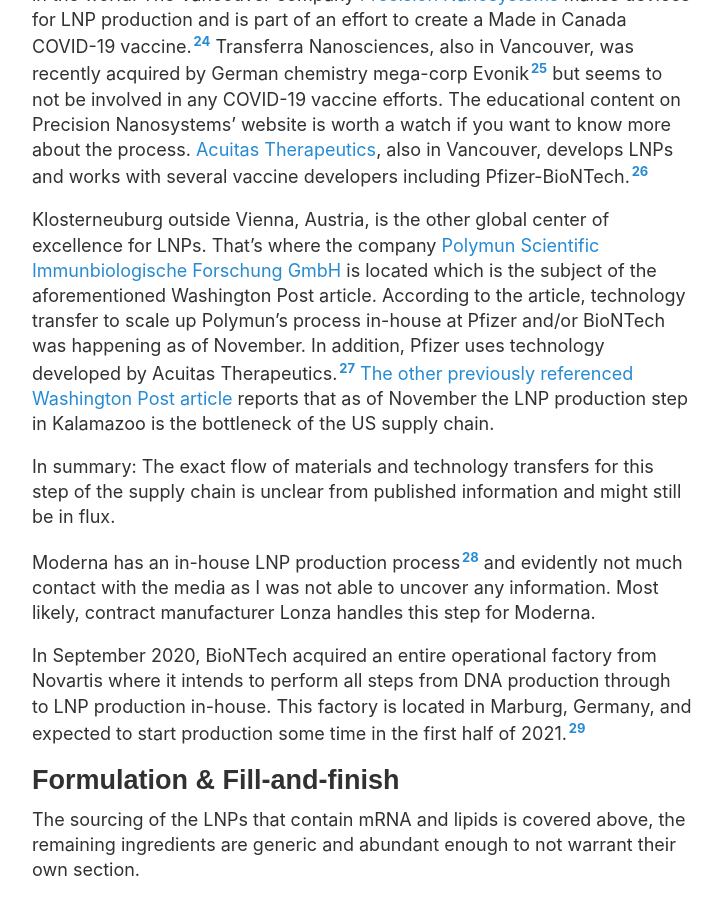
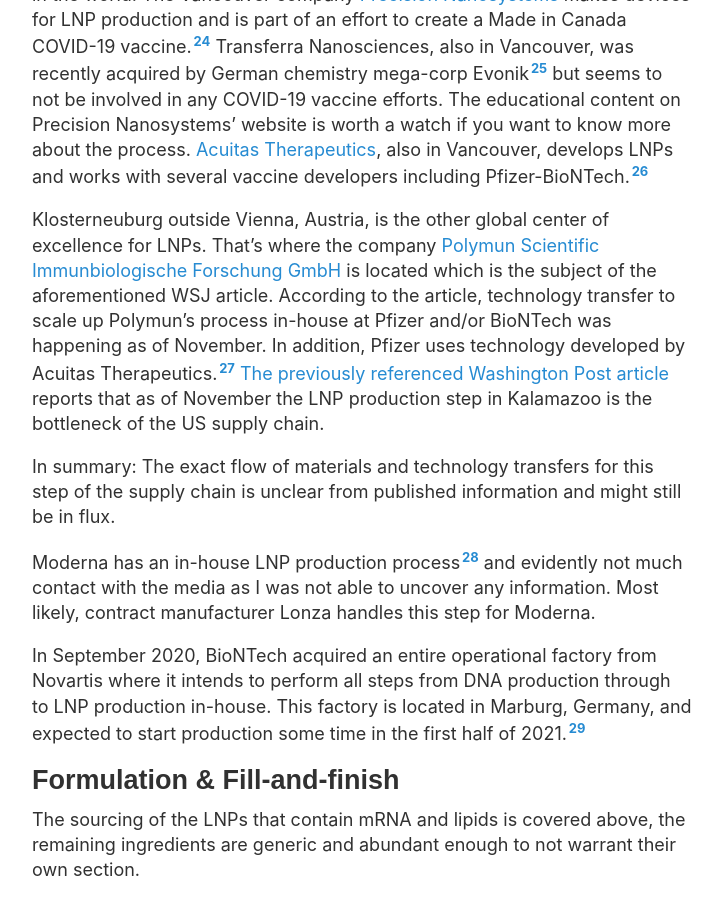
Before and after one commit to jonemo/blog.jonasneubert.com, a Jekyll site: the page built from _posts/2021-01-10-exploring-the-supply-chain-of-the-pfizer-biontech-and-moderna-covid-19-vaccines.md, in a window 1280 px wide and 900 px high, scrolled down 10274 px. Shown: the whole window, without its empty margins (70-792 px from the left). Built offline with Jekyll 4.4.1, drawn with Linux system fonts in a browser that asks for light colours; some of the changed text lies outside the part shown.

Commit message:
[post] supply chain: fix dead link in footnote, fix mixup of Wallstreet Journal and Washington Post

```diff
--- a/_posts/2021-01-10-exploring-the-supply-chain-of-the-pfizer-biontech-and-moderna-covid-19-vaccines.md
+++ b/_posts/2021-01-10-exploring-the-supply-chain-of-the-pfizer-biontech-and-moderna-covid-19-vaccines.md
@@ -356,7 +356,7 @@
 
 Vancouver, British Columbia, appears to be one center of expertise for LNPs in the world. The Vancouver company [Precision Nanosystems](https://www.precisionnanosystems.com/workflows/payloads/mrna) makes devices for LNP production and is part of an effort to create a Made in Canada COVID-19 vaccine.[^24] Transferra Nanosciences, also in Vancouver, was recently acquired by German chemistry mega-corp Evonik[^25] but seems to not be involved in any COVID-19 vaccine efforts. The educational content on Precision Nanosystems’ website is worth a watch if you want to know more about the process. [Acuitas Therapeutics](https://acuitastx.com), also in Vancouver, develops LNPs and works with several vaccine developers including Pfizer-BioNTech.[^26]
 
-Klosterneuburg outside Vienna, Austria, is the other global center of excellence for LNPs. That’s where the company [Polymun Scientific Immunbiologische Forschung GmbH](https://www.polymun.com) is located which is the subject of the aforementioned Washington Post article. According to the article, technology transfer to scale up Polymun’s process in-house at Pfizer and/or BioNTech was happening as of November. In addition, Pfizer uses technology developed by Acuitas Therapeutics.[^27] [The other previously referenced Washington Post article](https://www.washingtonpost.com/health/2020/11/17/coronavirus-vaccine-manufacturing/) reports that as of November the LNP production step in Kalamazoo is the bottleneck of the US supply chain.
+Klosterneuburg outside Vienna, Austria, is the other global center of excellence for LNPs. That’s where the company [Polymun Scientific Immunbiologische Forschung GmbH](https://www.polymun.com) is located which is the subject of the aforementioned WSJ article. According to the article, technology transfer to scale up Polymun’s process in-house at Pfizer and/or BioNTech was happening as of November. In addition, Pfizer uses technology developed by Acuitas Therapeutics.[^27] [The previously referenced Washington Post article](https://www.washingtonpost.com/health/2020/11/17/coronavirus-vaccine-manufacturing/) reports that as of November the LNP production step in Kalamazoo is the bottleneck of the US supply chain.
 
 In summary: The exact flow of materials and technology transfers for this step of the supply chain is unclear from published information and might still be in flux.
 
@@ -802,7 +802,7 @@
      [https://simpleflying.com/boeing-aircraft-vaccine-capacity-increased/](https://simpleflying.com/boeing-aircraft-vaccine-capacity-increased/)
 
 [^59]:
-     [https://www.wsj.com/articles/united-begins-flying-pfizers-covid-19-vaccine-11606512293?mod=djemalertNEWS](https://www.wsj.com/articles/united-begins-flying-pfizers-covid-19-vaccine-11606512293?mod=djemalertNEWS)
+     [https://www.wsj.com/articles/united-begins-flying-pfizers-covid-19-vaccine-11606512293](https://www.wsj.com/articles/united-begins-flying-pfizers-covid-19-vaccine-11606512293)
 
 [^60]:
      [https://www.freightwaves.com/news/faa-issues-dry-ice-alert-to-airlines-carrying-vaccine](https://www.freightwaves.com/news/faa-issues-dry-ice-alert-to-airlines-carrying-vaccine)
```
